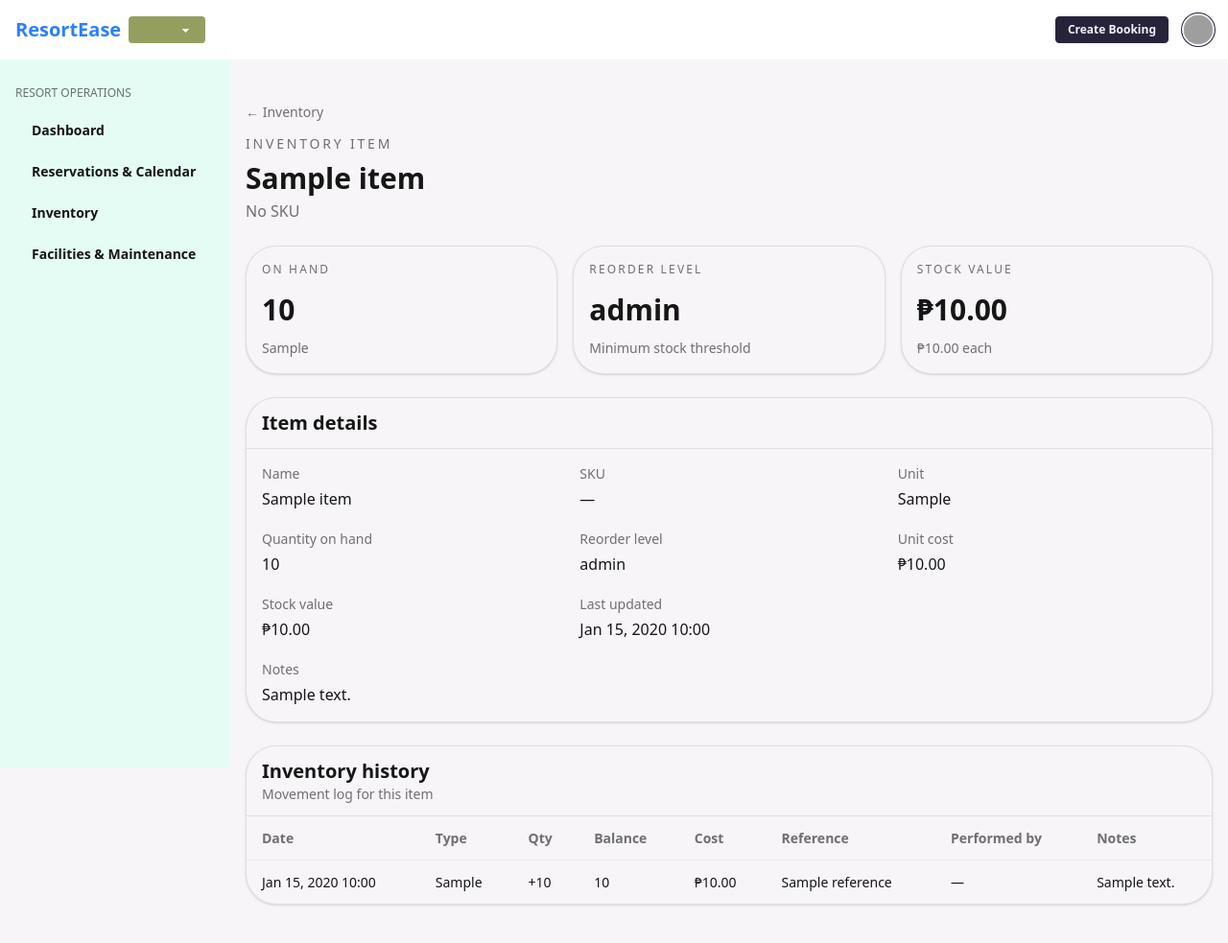
After one commit to 0x001F9/resortease, a Django app: template dashboard/templates/inventory/item_detail.html in a window 1280 px wide. The commit adds this page. Shown: the whole page at 96% size. Run offline with Django 5.2, Linux system fonts and the light colour scheme; the template is opened without the code that fills it: most values are stand-ins (such as "Sample title", 1, 10 or a date in 2020); style sheets or scripts are compiled from the project's sources; grey boxes are pictures that could not be loaded.

Commit message:
feat: Implement inventory item and transaction detail views with templates and routing

```diff
--- /dev/null
+++ b/dashboard/templates/inventory/item_detail.html
@@ -0,0 +1,127 @@
+{% extends "../partials/layout.html" %}
+
+{% block content %}
+<main class="p-4 pb-10">
+    <div class="mb-6 flex flex-col gap-4 sm:flex-row sm:items-center sm:justify-between">
+        <div>
+            <a href="{% url 'inventory' branch=request.branch.slug %}" class="link link-hover text-sm text-base-content/60">
+                &larr; Inventory
+            </a>
+            <p class="mt-3 text-sm uppercase tracking-[0.2em] text-base-content/60">Inventory item</p>
+            <h1 class="mt-2 text-3xl font-bold">{{ item.name }}</h1>
+            <p class="mt-1 text-base-content/60">{{ item.sku|default:"No SKU" }}</p>
+        </div>
+    </div>
+
+    <section class="grid gap-4 md:grid-cols-3">
+        <div class="card border border-base-content/10 bg-base-100 shadow-sm">
+            <div class="card-body p-4">
+                <p class="text-xs uppercase tracking-[0.18em] text-base-content/60">On hand</p>
+                <div class="mt-2 text-3xl font-bold">{{ item.quantity_on_hand }}</div>
+                <div class="mt-1 text-sm text-base-content/60">{{ item.get_unit_display }}</div>
+            </div>
+        </div>
+        <div class="card border border-base-content/10 bg-base-100 shadow-sm">
+            <div class="card-body p-4">
+                <p class="text-xs uppercase tracking-[0.18em] text-base-content/60">Reorder level</p>
+                <div class="mt-2 text-3xl font-bold">{{ item.reorder_level }}</div>
+                <div class="mt-1 text-sm text-base-content/60">Minimum stock threshold</div>
+            </div>
+        </div>
+        <div class="card border border-base-content/10 bg-base-100 shadow-sm">
+            <div class="card-body p-4">
+                <p class="text-xs uppercase tracking-[0.18em] text-base-content/60">Stock value</p>
+                <div class="mt-2 text-3xl font-bold">{% if item.stock_value is not None %}₱{{ item.stock_value|floatformat:2 }}{% else %}—{% endif %}</div>
+                <div class="mt-1 text-sm text-base-content/60">{% if item.unit_cost %}₱{{ item.unit_cost|floatformat:2 }} each{% else %}No unit cost{% endif %}</div>
+            </div>
+        </div>
+    </section>
+
+    <section class="mt-6 rounded-box border border-base-content/10 bg-base-100 shadow-sm">
+        <div class="border-b border-base-content/10 px-4 py-3">
+            <h2 class="text-xl font-semibold">Item details</h2>
+        </div>
+        <dl class="grid gap-5 p-4 sm:grid-cols-2 lg:grid-cols-3">
+            <div>
+                <dt class="text-sm text-base-content/60">Name</dt>
+                <dd class="mt-1 font-medium">{{ item.name }}</dd>
+            </div>
+            <div>
+                <dt class="text-sm text-base-content/60">SKU</dt>
+                <dd class="mt-1 font-medium">{{ item.sku|default:"—" }}</dd>
+            </div>
+            <div>
+                <dt class="text-sm text-base-content/60">Unit</dt>
+                <dd class="mt-1 font-medium">{{ item.get_unit_display }}</dd>
+            </div>
+            <div>
+                <dt class="text-sm text-base-content/60">Quantity on hand</dt>
+                <dd class="mt-1 font-medium">{{ item.quantity_on_hand }}</dd>
+            </div>
+            <div>
+                <dt class="text-sm text-base-content/60">Reorder level</dt>
+                <dd class="mt-1 font-medium">{{ item.reorder_level }}</dd>
+            </div>
+            <div>
+                <dt class="text-sm text-base-content/60">Unit cost</dt>
+                <dd class="mt-1 font-medium">{% if item.unit_cost != None %}₱{{ item.unit_cost|floatformat:2 }}{% else %}—{% endif %}</dd>
+            </div>
+            <div>
+                <dt class="text-sm text-base-content/60">Stock value</dt>
+                <dd class="mt-1 font-medium">{% if item.stock_value != None %}₱{{ item.stock_value|floatformat:2 }}{% else %}—{% endif %}</dd>
+            </div>
+            <div>
+                <dt class="text-sm text-base-content/60">Last updated</dt>
+                <dd class="mt-1 font-medium">{{ item.updated_at|date:"M d, Y H:i" }}</dd>
+            </div>
+            <div class="sm:col-span-2 lg:col-span-3">
+                <dt class="text-sm text-base-content/60">Notes</dt>
+                <dd class="mt-1 whitespace-pre-line font-medium">{{ item.notes|default:"—" }}</dd>
+            </div>
+        </dl>
+    </section>
+
+    <section class="mt-6 rounded-box border border-base-content/10 bg-base-100 shadow-sm">
+        <div class="border-b border-base-content/10 px-4 py-3">
+            <h2 class="text-xl font-semibold">Inventory history</h2>
+            <p class="text-sm text-base-content/60">Movement log for this item</p>
+        </div>
+        <div class="overflow-x-auto">
+            <table class="table table-zebra">
+                <thead>
+                    <tr>
+                        <th>Date</th>
+                        <th>Type</th>
+                        <th>Qty</th>
+                        <th>Balance</th>
+                        <th>Cost</th>
+                        <th>Reference</th>
+                        <th>Performed by</th>
+                        <th>Notes</th>
+                    </tr>
+                </thead>
+                <tbody>
+                    {% for transaction in transactions %}
+                    <tr>
+                        <td>
+                            <a href="{% url 'inventory-transaction-detail' branch=request.branch.slug transaction_id=transaction.pk %}" class="link link-hover">{{ transaction.created_at|date:"M d, Y H:i" }}</a>
+                        </td>
+                        <td>{{ transaction.get_transaction_type_display }}</td>
+                        <td>{% if transaction.quantity_change > 0 %}+{% endif %}{{ transaction.quantity_change }}</td>
+                        <td>{{ transaction.balance_after }}</td>
+                        <td>{% if transaction.unit_cost != None %}₱{{ transaction.unit_cost|floatformat:2 }}{% else %}—{% endif %}</td>
+                        <td>{{ transaction.reference|default:"—" }}</td>
+                        <td>{{ transaction.performed_by|default:"—" }}</td>
+                        <td>{{ transaction.notes|default:"—" }}</td>
+                    </tr>
+                    {% empty %}
+                    <tr>
+                        <td colspan="8" class="py-8 text-center text-base-content/60">No inventory movements have been recorded for this item.</td>
+                    </tr>
+                    {% endfor %}
+                </tbody>
+            </table>
+        </div>
+    </section>
+</main>
+{% endblock %}
--- a/dashboard/templates/inventory/search.html
+++ b/dashboard/templates/inventory/search.html
@@ -55,7 +55,9 @@
             <article class="card border border-base-content/10 bg-base-100 shadow-sm">
                 <div class="card-body gap-3 p-5">
                     <div class="flex items-start justify-between gap-3">
-                        <h2 class="card-title text-lg">{{ result.item.name }}</h2>
+                        <h2 class="card-title text-lg">
+                            <a href="{% url 'inventory-item-detail' branch=request.branch.slug item_id=result.item.pk %}" class="link link-hover">{{ result.item.name }}</a>
+                        </h2>
                         <span class="badge badge-info badge-soft">Inventory item</span>
                     </div>
                     <dl class="grid grid-cols-2 gap-3 text-sm">
--- a/dashboard/templates/inventory/transactions.html
+++ b/dashboard/templates/inventory/transactions.html
@@ -29,7 +29,9 @@
                     {% for transaction in transactions %}
                     <tr>
                         <td>{{ transaction.created_at|date:"M d, Y H:i" }}</td>
-                        <td>{{ transaction.inventory.name }}</td>
+                        <td>
+                            <a href="{% url 'inventory-transaction-detail' branch=request.branch.slug transaction_id=transaction.pk %}" class="link link-hover">{{ transaction.inventory.name }}</a>
+                        </td>
                         <td>{{ transaction.get_transaction_type_display }}</td>
                         <td>{{ transaction.quantity_change|floatformat:"0" }}</td>
                         <td>{{ transaction.balance_after }}</td>
--- a/dashboard/urls.py
+++ b/dashboard/urls.py
@@ -9,7 +9,9 @@ from dashboard.views.edit_facility import EditFacilityView
 from dashboard.views.inventory import (
     InventoryAssetActivityView,
     InventoryAssetDetailView,
+    InventoryItemDetailView,
     InventorySearchView,
+    InventoryTransactionDetailView,
     InventoryTransactionsView,
     InventoryView,
 )
@@ -47,6 +49,16 @@ urlpatterns = [
         '<str:branch>/inventory/transactions/',
         InventoryTransactionsView.as_view(),
         name='inventory-transactions',
+    ),
+    path(
+        '<str:branch>/inventory/items/<int:item_id>/',
+        InventoryItemDetailView.as_view(),
+        name='inventory-item-detail',
+    ),
+    path(
+        '<str:branch>/inventory/transactions/<int:transaction_id>/',
+        InventoryTransactionDetailView.as_view(),
+        name='inventory-transaction-detail',
     ),
     path(
         '<str:branch>/inventory/asset-activity/',
```
Also changed, not shown: dashboard/templates/inventory/index.html (+5 -3 lines), dashboard/templates/inventory/transaction_detail.html (added, +90 -0 lines), dashboard/tests.py (+36 -0 lines), dashboard/views/inventory.py (+60 -0 lines).
